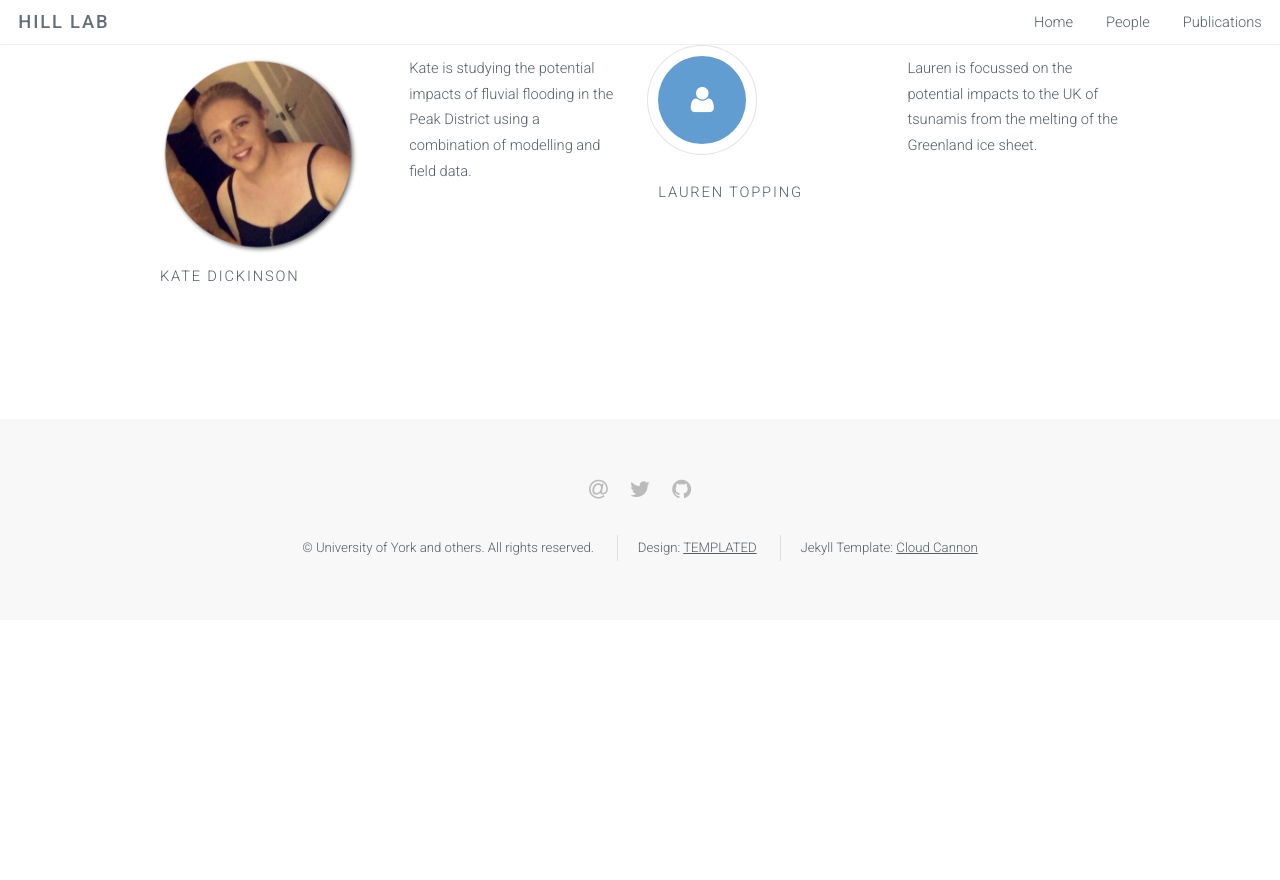
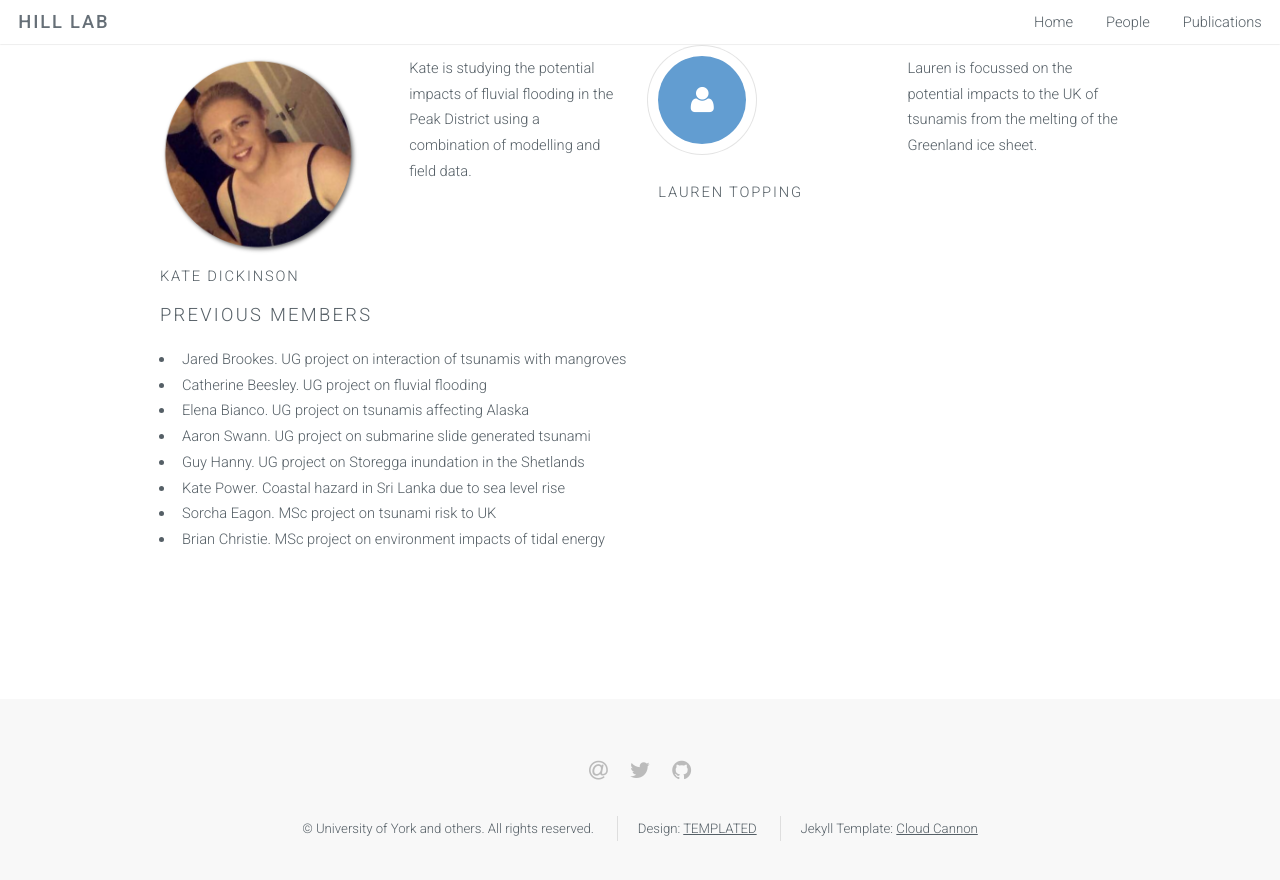
Before and after one commit to EnvModellingGroup/EnvModellingGroup.github.io, a Jekyll site: the page built from people/index.html, in a window 1280 px wide and 900 px high, scrolled down 1055 px. Shown: the top 880 px of the window. Built offline with Jekyll 4.4.1, drawn with Linux system fonts in a browser that asks for light colours; before the commit the page ends 1675 px from its top, so only the background shows below that.

Commit message:
Adding some past members

```diff
--- a/people/index.html
+++ b/people/index.html
@@ -62,9 +62,22 @@ keywords: modelling, environmental, ecological, ecology, environment, computatio
                 <div class="3u">
                     <p>Lauren is focussed on the potential impacts to the UK of tsunamis from the melting of the Greenland ice sheet.</p>
 				</div>
-
 			</div>
 		</div>
+        <div class="container">
+            <h3>Previous members</h3>
+            <ul>
+                <li>Jared Brookes. UG project on interaction of tsunamis with mangroves</li>
+                <li>Catherine Beesley. UG project on fluvial flooding</li>
+                <li>Elena Bianco. UG project on tsunamis affecting Alaska</li>
+                <li>Aaron Swann. UG project on submarine slide generated tsunami</li>
+                <li>Guy Hanny. UG project on Storegga inundation in the Shetlands</li>
+                <li>Kate Power. Coastal hazard in Sri Lanka due to sea level rise</li>
+                <li>Sorcha Eagon. MSc project on tsunami risk to UK</li>
+                <li>Brian Christie. MSc project on environment impacts of tidal energy</li>
+            </ul>
+        </div>
+
 	</section>
 
 </section>
```
